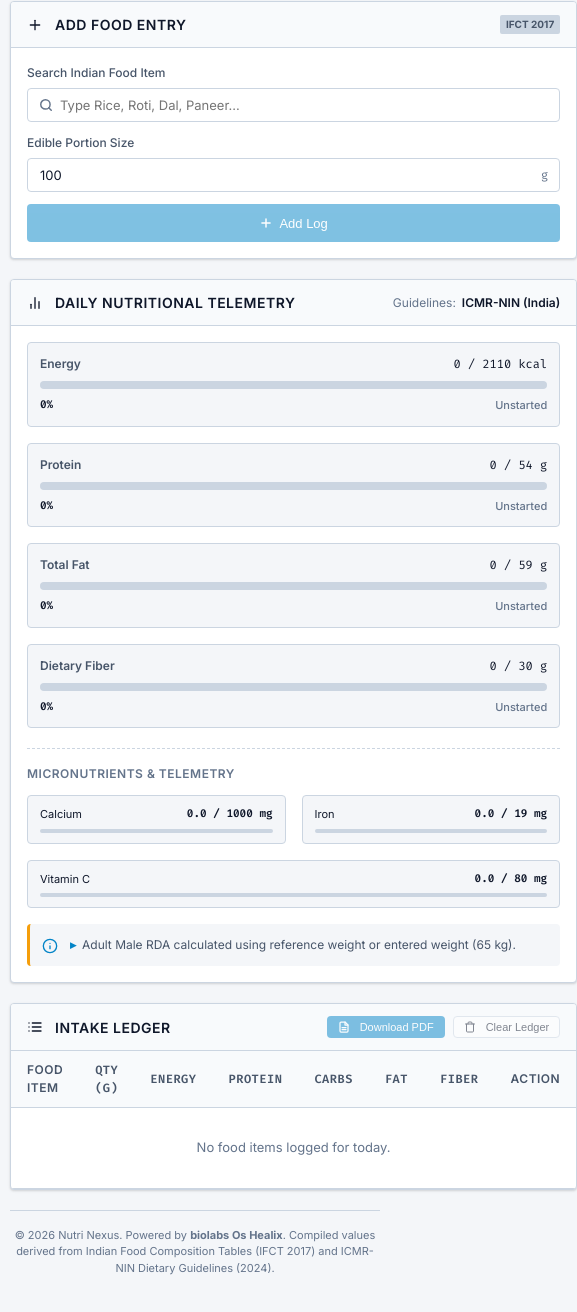
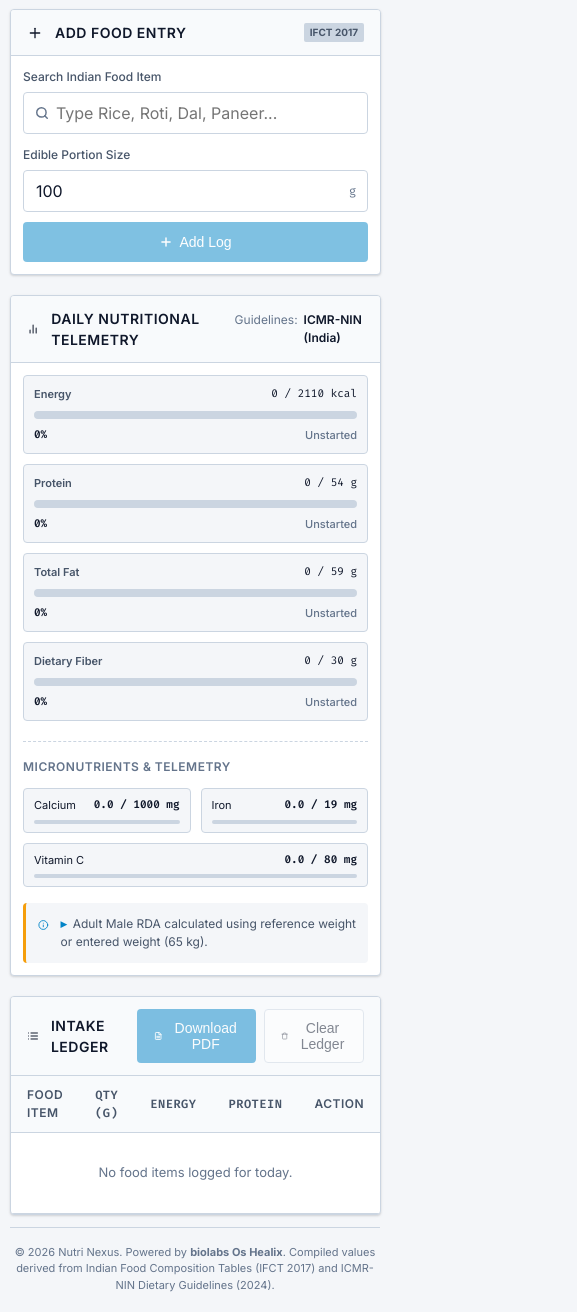
Before and after one commit to IITMBSDSMS/NutriNexus, a website built with Vite: page index.html in a window 390 px wide. Shown: the part 550-1862 px from the top of the page, 577 px wide, since content can reach past the window. Built offline with nearby package versions, Linux system fonts and the light colour scheme.

Commit message:
feat(mobile): optimize UI layout, input font sizes, touch targets, and table scaling for mobile viewports

```diff
--- a/app.js
+++ b/app.js
@@ -314,9 +314,9 @@ function renderLedger() {
             <td class="text-right">${item.qty}g</td>
             <td class="text-right">${Math.round(item.energy)} kcal</td>
             <td class="text-right">${item.protein.toFixed(1)}g</td>
-            <td class="text-right">${item.carb.toFixed(1)}g</td>
-            <td class="text-right">${item.fat.toFixed(1)}g</td>
-            <td class="text-right">${item.fiber.toFixed(1)}g</td>
+            <td class="text-right hide-mobile">${item.carb.toFixed(1)}g</td>
+            <td class="text-right hide-mobile">${item.fat.toFixed(1)}g</td>
+            <td class="text-right hide-mobile">${item.fiber.toFixed(1)}g</td>
             <td class="text-center">
                 <button class="btn-delete-row" data-id="${item.id}" title="Remove Entry">
                     <svg viewBox="0 0 24 24" width="14" height="14" fill="none" stroke="currentColor" stroke-width="2" stroke-linecap="round" stroke-linejoin="round" style="vertical-align: middle;">
--- a/index.html
+++ b/index.html
@@ -349,9 +349,9 @@
                                         <th class="text-right">Qty (g)</th>
                                         <th class="text-right">Energy</th>
                                         <th class="text-right">Protein</th>
-                                        <th class="text-right">Carbs</th>
-                                        <th class="text-right">Fat</th>
-                                        <th class="text-right">Fiber</th>
+                                        <th class="text-right hide-mobile">Carbs</th>
+                                        <th class="text-right hide-mobile">Fat</th>
+                                        <th class="text-right hide-mobile">Fiber</th>
                                         <th class="text-center">Action</th>
                                     </tr>
                                 </thead>
--- a/styles.css
+++ b/styles.css
@@ -646,6 +646,8 @@ select:focus {
 .table-scroll-wrapper {
     max-height: 250px;
     overflow-y: auto;
+    overflow-x: auto;
+    -webkit-overflow-scrolling: touch;
 }
 
 /* Footer */
@@ -667,10 +669,20 @@ select:focus {
 @media (max-width: 600px) {
     .app-wrapper {
         padding: 10px;
+        gap: 12px;
+    }
+
+    .app-header {
+        padding: 12px 16px;
+    }
+
+    .card-body {
+        padding: 12px;
     }
 
     .form-grid {
         grid-template-columns: 1fr;
+        gap: 10px;
     }
 
     .form-group.span-2 {
@@ -680,8 +692,66 @@ select:focus {
     .log-inputs-row {
         flex-direction: column;
         align-items: stretch;
+        gap: 10px;
     }
 
+    .btn-add {
+        width: 100%;
+    }
+
+    /* Touch Target & Zoom Optimizations */
+    input[type="number"],
+    input[type="text"],
+    select {
+        font-size: 16px;
+        padding: 10px 12px;
+    }
+
+    .btn {
+        padding: 10px 16px;
+        font-size: 14px;
+        min-height: 40px;
+    }
+
+    .autocomplete-item {
+        padding: 12px;
+        font-size: 14px;
+    }
+
+    /* Grid Optimizations */
+    .progress-cards-grid {
+        grid-template-columns: 1fr 1fr;
+        gap: 10px;
+    }
+
+    .progress-card {
+        padding: 10px;
+    }
+
+    .p-title {
+        font-size: 11px;
+    }
+
+    .p-numbers {
+        font-size: 11px;
+    }
+
+    .micros-row {
+        gap: 10px;
+    }
+
+    .micro-gauge {
+        padding: 8px 10px;
+        min-width: 140px;
+    }
+
+    /* Hide secondary columns on mobile table */
+    .hide-mobile {
+        display: none !important;
+    }
+}
+
+@media (max-width: 400px) {
     .progress-cards-grid {
         grid-template-columns: 1fr;
     }
--- a/sw.js
+++ b/sw.js
@@ -1,4 +1,4 @@
-const CACHE_NAME = 'nutri-nexus-v4';
+const CACHE_NAME = 'nutri-nexus-v5';
 const ASSETS = [
   './',
   'index.html',
```
